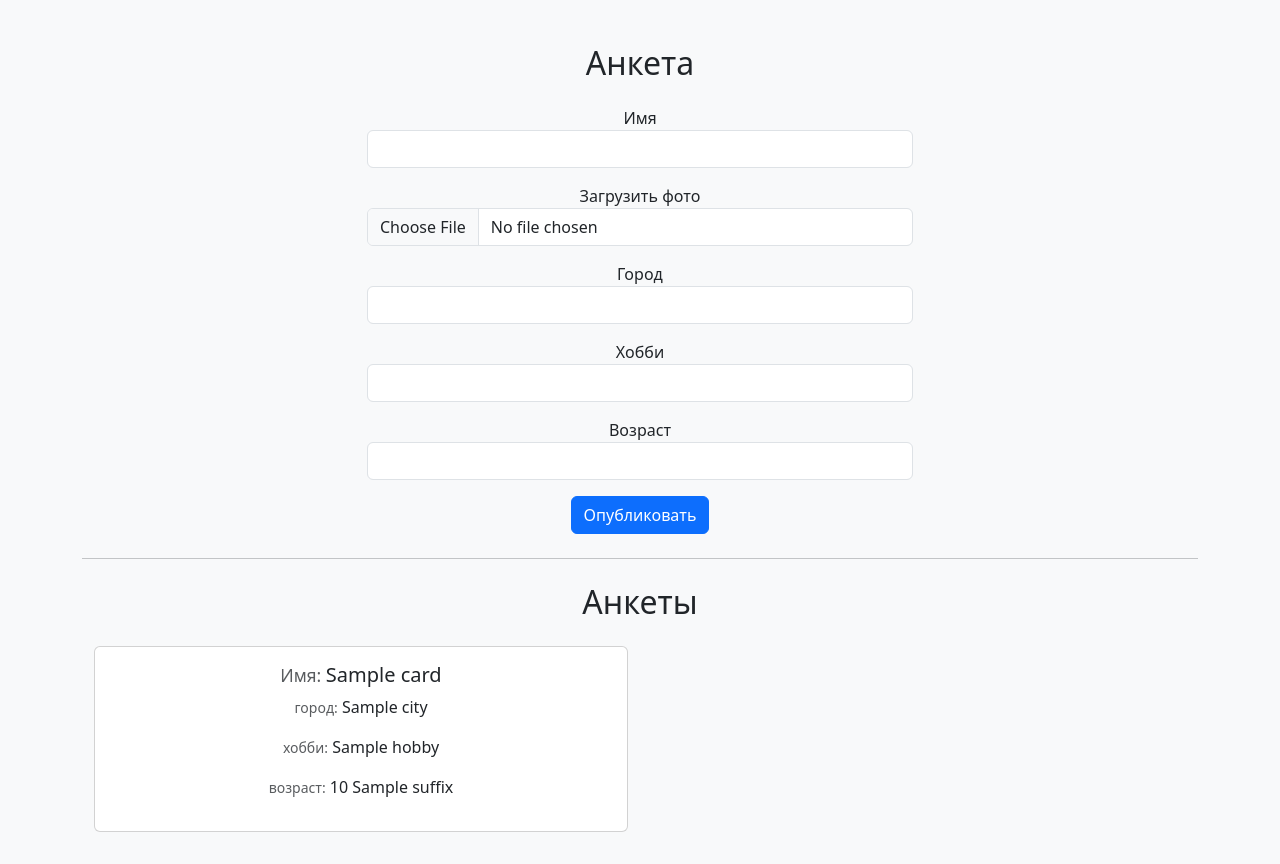
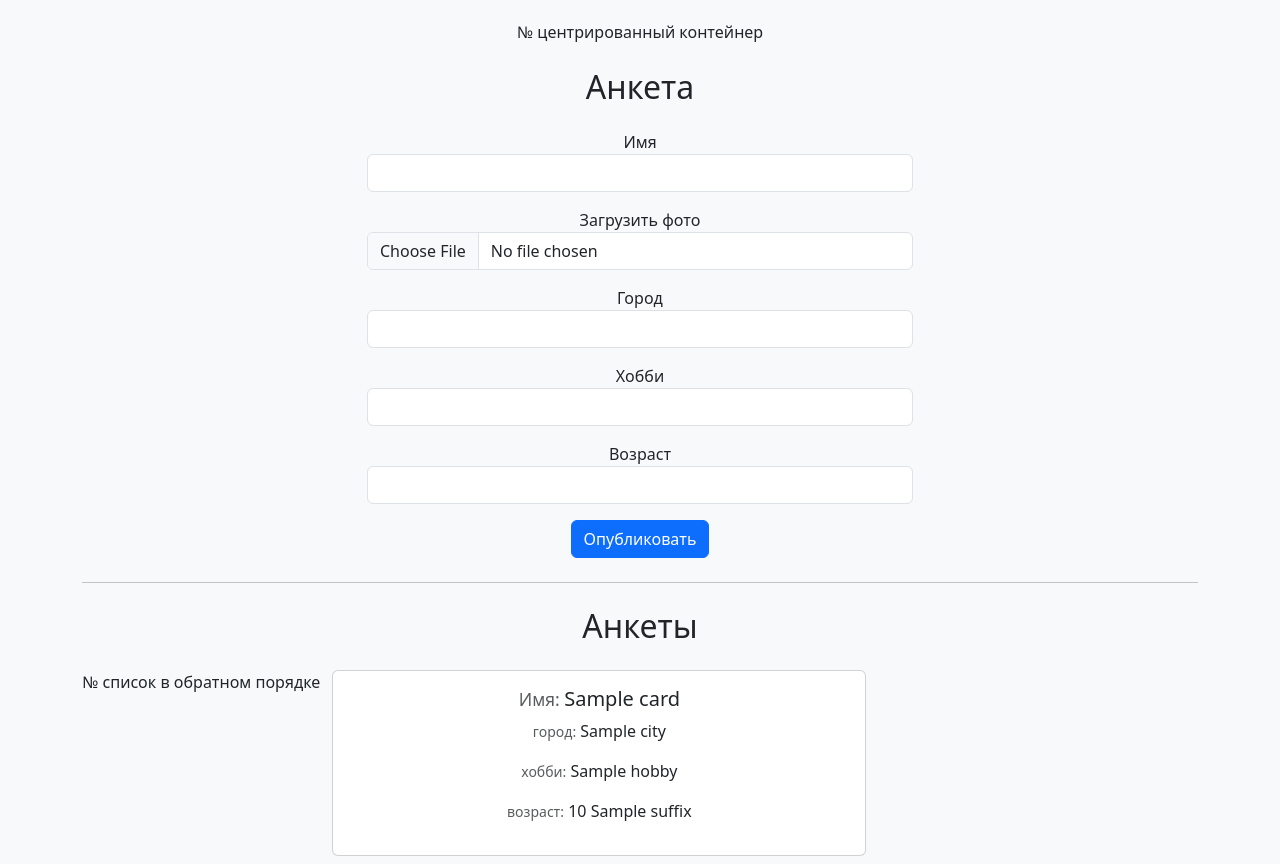
Before and after one commit to MikeF66/LessonVD06, a Flask app: template web_app/templates/profile.html in a window 1280 px wide. Before the commit the page ends 832 px from the top, so only its background shows below. Run offline with Flask 3, Linux system fonts and the light colour scheme; the template is opened without the code that fills it: most values are stand-ins (such as "Sample title", 1, 10 or a date in 2020).

Commit message:
Update profile.html

```diff
--- a/web_app/templates/profile.html
+++ b/web_app/templates/profile.html
@@ -38,7 +38,7 @@
     </style>
 </head>
 <body>
-    <div class="container text-center">
+    <div class="container text-center">  № центрированный контейнер
         <div class="row">
             <div class="col-md-6 offset-md-3">
                 <h2 class="my-4">Анкета</h2>
@@ -72,12 +72,12 @@
 
         <div class="container">
             <div class="row">
-                {% for card in cards[::-1] %}
+                {% for card in cards[::-1] %}  № список в обратном порядке
                     <div class="col-lg-6 col-md-6 col-sm-12 mb-2"">
                         <div class="card" style="width: 100%;">
                             <div class="card-body d-flex flex-column">
                                 <h5> <small class="text-body-secondary"> Имя: </small> {{ card.name }}</h5>
-                                {% if card.image_path %}
+                                {% if card.image_path %}  № если есть изображение, оно добавляется в карточку
                                     <div class="text-center mb-3">
                                         <img src="{{url_for('static', filename=card.image_path)}}"
                                              class="rounded" alt="photo"  style="max-width: 60%; height: auto;">
```
